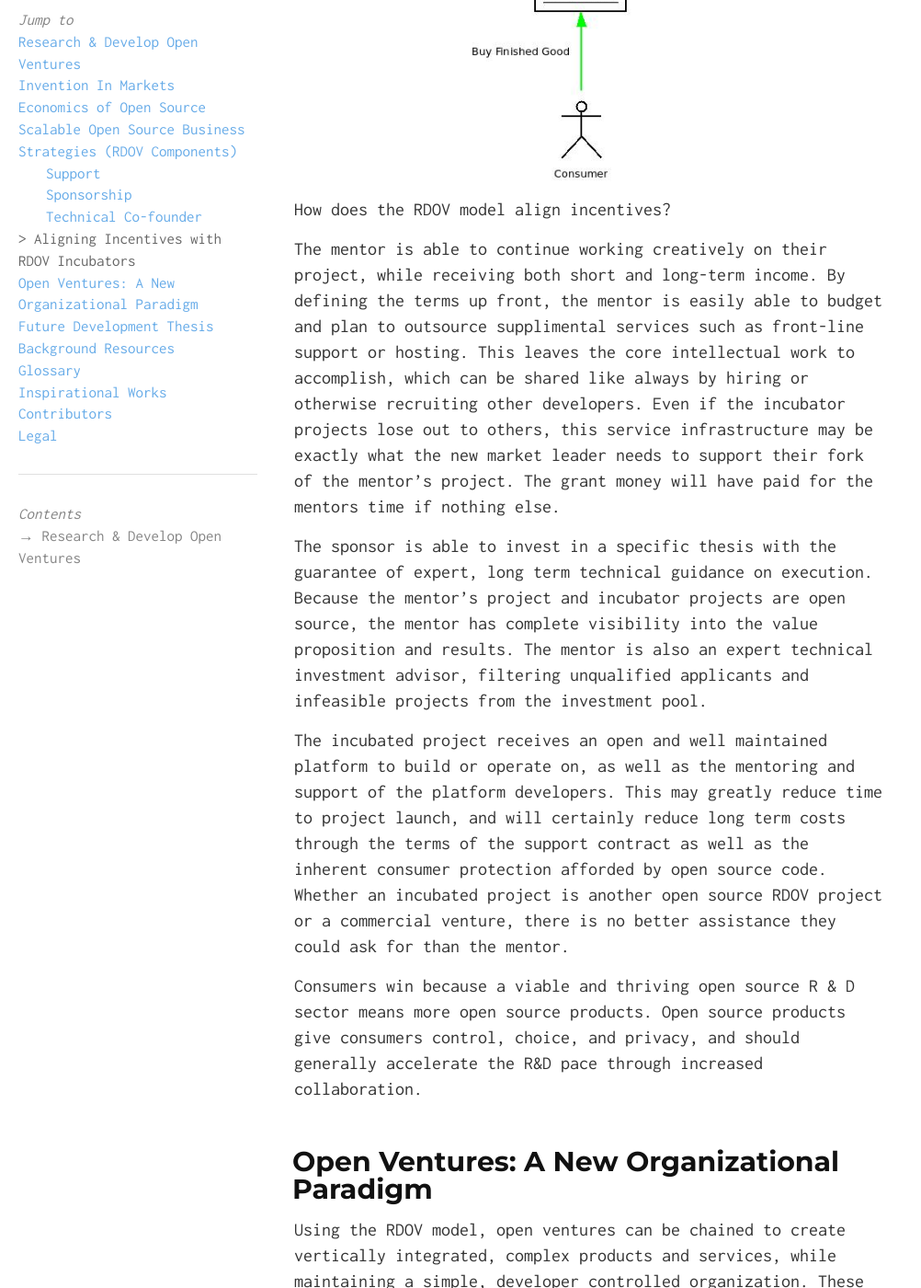
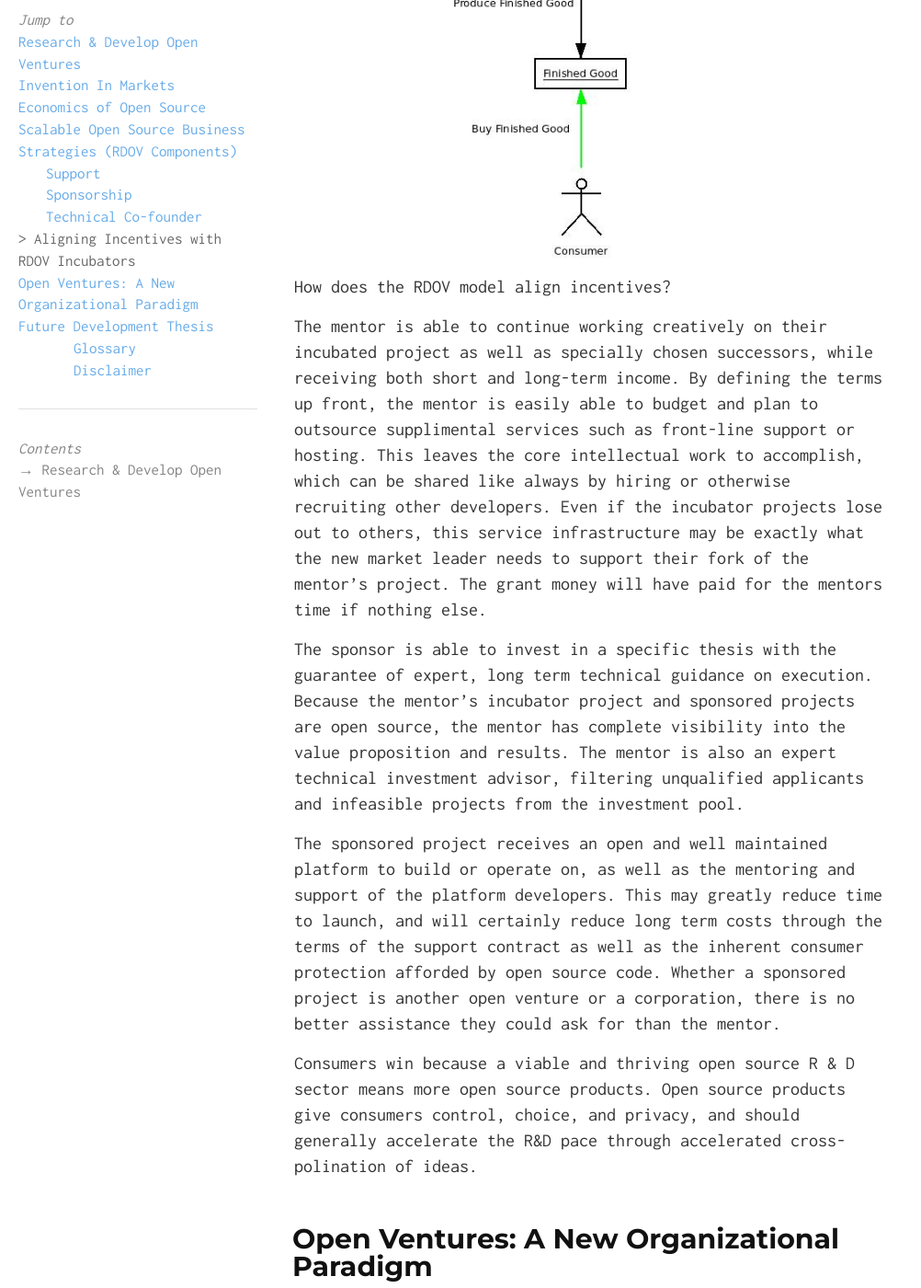
Before and after one commit to rdov/rdov.github.io, a Jekyll site: the page built from rdov_whitepaper.md, in a window 1280 px wide and 1400 px high, scrolled down 8649 px. Shown: the whole window at 92% size, without its empty margins (0-1002 px from the left). Built offline with Jekyll 4.4.1, drawn with Linux system fonts in a browser that asks for light colours; nearby versions of some CDN libraries; some of the changed text lies outside the part shown.

Commit message:
use jekyll format

```diff
--- a/rdov_whitepaper.md
+++ b/rdov_whitepaper.md
@@ -66,47 +66,47 @@
 
 ## Aligning Incentives with RDOV Incubators
 
-If inventors and developers are to continue to provide innovative, high quality, open source projects, they need to be incentivized to undertake and continue that R&D work. As the primary creative minds, it would also be a logical deployment of resources to give them a great degree of freedom over direction. This can be accomplished by leveraging the R & D head start to form early partnerships in the race to market. Upon releasing their invention with an open license, the developers should immediately establish an incubator for related projects. The incubator is the platform by which parties interested in using or building on the invention could receive the very most expert assistance, with the inventor acting as mentor. This is known as the Research & Develop Open Ventures or RDOV model.
+If inventors and developers are to continue to provide innovative, high quality, open source projects, they need to be incentivized to undertake and continue that R&D work. As the primary creative minds, it would also be a logical deployment of resources to give them a great degree of freedom over direction. This can be accomplished by leveraging the R & D head start to form early partnerships in the race to market. Upon releasing their invention with an open license, the developers should immediately establish an incubator for related or derived projects. The incubator is the platform by which parties interested in using or building on the invention could receive the very most expert assistance, with the inventor acting as mentor. This is known as the Research & Develop Open Ventures or RDOV model.
 
 At first glance, this may sound like the indirect application of open source software business model that heavily favors enterprise corporations. In fact it that same model, but tweaked to allow the developer to maintain their initial lead, leapfrog the barriers to entry, and outsource non-R&D services. Here is how an incubator operates.
 
 ##### 1. Support Agreement
-The mentor or project developer sets terms of participation in Support Agreement. This lays out the assistance and access the mentor is willing to give, and what is requested in return. For example the mentor could contribute ongoing development, mantainence, ticket support, operations assistance or even a CTO-style package in return for time-based billing and/or revenue sharing. This Support Agreement can be used as a stand alone contract, or in the greater context of an incubator.
+The mentor or incubator project developer sets terms of participation in Support Agreement. This lays out the assistance and access the mentor is willing to give, and what is requested in return. For example the mentor could contribute ongoing development, mantainence, ticket support, operations assistance or even a CTO-style package in return for time-based billing and/or revenue sharing. This Support Agreement can be used as a stand alone contract, or in the greater context of an incubator.
 
 ##### 2. Future Development Thesis
-Mentor writes Future Development Thesis (FDT) to illustrate what could and potentially will be built with their project. This should be targetted at a specific category of incubator project or applicant demographic, as each incubator exists to develop the thesis layed out in the FDT. There is a one to one relationship between FDTs and incubators.
+Mentor writes Future Development Thesis (FDT) to illustrate what could and potentially will be built with the incubator project. This should be targetted at a specific category of sponsored project or applicant demographic, as each incubator exists to develop the thesis layed out in the FDT. There is a one to one relationship between FDTs and incubators.
 
 ##### 3. Proposal for Sponsors
-Mentor proposes creation of an incubator which will invest in projects based on the FDT, and the inventor's contributions promised in the Support Agreement. In the proposal, the mentor offers a financial plan for the incubator. The financial plan should include a sponsor who will provide grant funding for incubator projects in return for a share of revenue from Support Agreement payments. If the mentor is not experienced at finance, the sponsor may propose a financial plan for the incubator. The two may also negotiate, of course.
+Mentor proposes creation of an incubator which will sponsor projects based on the FDT, and the inventor's contributions promised in the Support Agreement. In the proposal, the mentor offers a financial plan for the incubator. The financial plan should include a sponsor who will provide grant funding for sponsored projects in return for a share of revenue from Support Agreement payments. If the mentor is not experienced at finance, the sponsor may propose a financial plan for the incubator. The two may also negotiate, of course.
 
 ##### 4. Incubator Application
 Once a sponsor has been found, and has funded the incubator, it can begin accepting applications. Applicants will submit their proposals for implementing the FDT, and the mentor and sponsors will decide to accept or reject the application.
 
 ##### 5. Project Development
-If accepted, the incubated project will be given a grant, and will be entitled to the benefits of the Support Agreement. Initially this could entail some build out, with contractually defined contributions by the mentor. If the mentor invests time on a project, the Support Agreement may include provisions for time-based billing. In this way, grant money provides steady income for the mentor during the development phase of an incubator project.
+If accepted, the sponsored project will be given a grant, and will be entitled to the benefits of the Support Agreement. Initially this could entail some build out, with contractually defined contributions by the mentor. If the mentor invests time on a sponsored project, the Support Agreement may include provisions for time-based billing. In this way, grant money provides steady income for the mentor during the development phase.
 
 ##### 6. Operations and Revenue Stream
-As incubated projects launch and begin their own commercial operations, they enter the main phase of the Support Agreement. They may have ongoing requests both regular and for new/expansive development efforts. The mentor will provide ongoing assistance with these efforts as the agreement specifies.
+As sponsored projects launch and begin their own commercial operations, they enter the main phase of the Support Agreement. They may have ongoing requests both regular and for new/expansive development efforts. The mentor will provide ongoing assistance with these efforts as the agreement specifies. For their part, the sponsored project makes Support Agreement payments to the incubator, where they will be further split between the mentor ans sponsor.
 
 ![rdov]({{ "/img/RDOV.jpg" | prepend: site.baseurl }})
 
 How does the RDOV model align incentives?
 
-The mentor is able to continue working creatively on their project, while receiving both short and long-term income. By defining the terms up front, the mentor is easily able to budget and plan to outsource supplimental services such as front-line support or hosting. This leaves the core intellectual work to accomplish, which can be shared like always by hiring or otherwise recruiting other developers. Even if the incubator projects lose out to others, this service infrastructure may be exactly what the new market leader needs to support their fork of the mentor's project. The grant money will have paid for the mentors time if nothing else.
+The mentor is able to continue working creatively on their incubated project as well as specially chosen successors, while receiving both short and long-term income. By defining the terms up front, the mentor is easily able to budget and plan to outsource supplimental services such as front-line support or hosting. This leaves the core intellectual work to accomplish, which can be shared like always by hiring or otherwise recruiting other developers. Even if the incubator projects lose out to others, this service infrastructure may be exactly what the new market leader needs to support their fork of the mentor's project. The grant money will have paid for the mentors time if nothing else.
 
-The sponsor is able to invest in a specific thesis with the guarantee of expert, long term technical guidance on execution. Because the mentor's project and incubator projects are open source, the mentor has complete visibility into the value proposition and results. The mentor is also an expert technical investment advisor, filtering unqualified applicants and infeasible projects from the investment pool.
+The sponsor is able to invest in a specific thesis with the guarantee of expert, long term technical guidance on execution. Because the mentor's incubator project and sponsored projects are open source, the mentor has complete visibility into the value proposition and results. The mentor is also an expert technical investment advisor, filtering unqualified applicants and infeasible projects from the investment pool.
 
-The incubated project receives an open and well maintained platform to build or operate on, as well as the mentoring and support of the platform developers. This may greatly reduce time to project launch, and will certainly reduce long term costs through the terms of the support contract as well as the inherent consumer protection afforded by open source code. Whether an incubated project is another open source RDOV project or a commercial venture, there is no better assistance they could ask for than the mentor.
+The sponsored project receives an open and well maintained platform to build or operate on, as well as the mentoring and support of the platform developers. This may greatly reduce time to launch, and will certainly reduce long term costs through the terms of the support contract as well as the inherent consumer protection afforded by open source code. Whether a sponsored project is another open venture or a corporation, there is no better assistance they could ask for than the mentor.
 
-Consumers win because a viable and thriving open source R & D sector means more open source products. Open source products give consumers control, choice, and privacy, and should generally accelerate the R&D pace through increased collaboration.
+Consumers win because a viable and thriving open source R & D sector means more open source products. Open source products give consumers control, choice, and privacy, and should generally accelerate the R&D pace through accelerated cross-polination of ideas.
 
 ## Open Ventures: A New Organizational Paradigm
 
 Using the RDOV model, open ventures can be chained to create vertically integrated, complex products and services, while maintaining a simple, developer controlled organization. These organizations are complimentary with, but potentially much looser than that provided by incorporation.
 
-Support Agreements and Grants are much less strict, regulated, complex, and exclusive than incorporation, securities, and traditional paths to project funding and operation. They are something that individuals or small teams can easily interface with. This is uniquely suited to the environment of open source development, where the contributors may have no geographic relationship, or formal organization and may be using pseudonyms.
+Support Agreements and Grants are much less strict, regulated, and complex than incorporation, securities, and traditional paths to project funding and operation. They are something that individuals or small teams can easily interface with. This is uniquely suited to the environment of open source development, where the contributors may have no geographic relationship, or formal organization and may be using pseudonyms.
 
-These small, informal R & D teams may arrange themselves on the fly, do real, openly verifyable work and support, receive payment in cryptocurrencies, and either expand to economies of scale using these contracts and structure, or simply disband. This low barrier to entry and rapid project lifecycle should produce a wealth of open ventures. On the successful end of the startup spectrum, it is not clear where the limits of the open venture legal structure is. It is possible that an individual or small team with simple contracts could indeed operate an enterpise RDOV business.
+These small, informal R & D teams may arrange themselves on the fly, do real, openly verifyable work and support, receive payment in cryptocurrencies, and either expand to economies of scale using these contracts and structure, or simply disband. This low barrier to entry and rapid project lifecycle should produce a wealth of open ventures. On the successful end of the startup spectrum, it is not clear where the limits of the open venture legal structure is. It is possible that an individual or small team of developers with simple contracts could operate a very large scale open venture, comparable with any corporation.
 
 ## Future Development Thesis
 
@@ -114,18 +114,11 @@
 
 This whitepaper and other generic RDOV resources such as use cases and sample contracts should be hosted on the rdov.co domain as a public service.
 
-To provide an experimental framework for RDOV development, a franchise should be created which will facillitate best practices for RDOV users. This franchise will take the form of a web app and should be crowdfunded, to encourage community involvement from day one. As concensus contracts and best practices emerge, the app will incorporate them into its UX. The long term business model for the app will be to provide easy, one stop resources and support for developers, mentors, sponsors, and other RDOV users. The franchise will offer complimentary outsourcing for front line support, hosting, DevOps and other supplimental services. This should allow greater and greater specialization and focus for all users and provide a viable incentive for development and marketing of the RDOV model itself.
+To provide an experimental framework for RDOV development, a franchise should be created which will facillitate best practices for RDOV users. This will take the form of a web app and should be crowdfunded, to encourage community involvement from day one. As concensus contracts and best practices emerge, the app will incorporate them into its UX.
 
-## Background Resources
+The long term business model for the franchise app will be to provide easy, one stop resources and support for developers, mentors, sponsors, and other RDOV participants. The franchise will offer supplimentary outsourcing for front line support, hosting, DevOps and other services. This should allow greater and greater specialization and focus for users and provide a viable incentive for development and marketing of the RDOV model itself.
 
-##### Lego Open Source for Beginners
-
-[![Lego Open Source for beginners](http://img.youtube.com/vi/a8fHgx9mE5U/0.jpg)](https://youtu.be/a8fHgx9mE5U "Lego Open Source for beginners")
-
-##### Tragedy of the Commons | The Problem with Open Access
-[![Tragedy of the Commons | The Problem with Open Access](http://img.youtube.com/vi/WYA1y405JW0/0.jpg)](https://youtu.be/WYA1y405JW0 "Tragedy of the Commons | The Problem with Open Access")
-
-## Glossary
+#### Glossary
 
 *Developer* - The inventor or technical contributor of a project
 
@@ -169,16 +162,6 @@
 
 *User* - Someone who uses a project, whether a business or an individual
 
-## Inspirational Works
-
-Some Simple Economics of Open Source -  Josh Lerner and Jean Tirole, The Journal of Industrial Economics Vol. 50, No. 2 (Jun., 2002), pp. 197-234
-
-## Contributors
-
-Ira Miller
-
-## Legal
+#### Disclaimer
 
 The contributors views and opinions are their own. Google, Android, and all other proper nouns, property of their respctive owners. No relationship or association is intended or implied.
-
-Copyright the Contributors, who grant use under [CC by 4.0](https://creativecommons.org/licenses/by/4.0/).
```
Also changed, not shown: other parts of rdov_whitepaper.md (+1 -1 lines).
